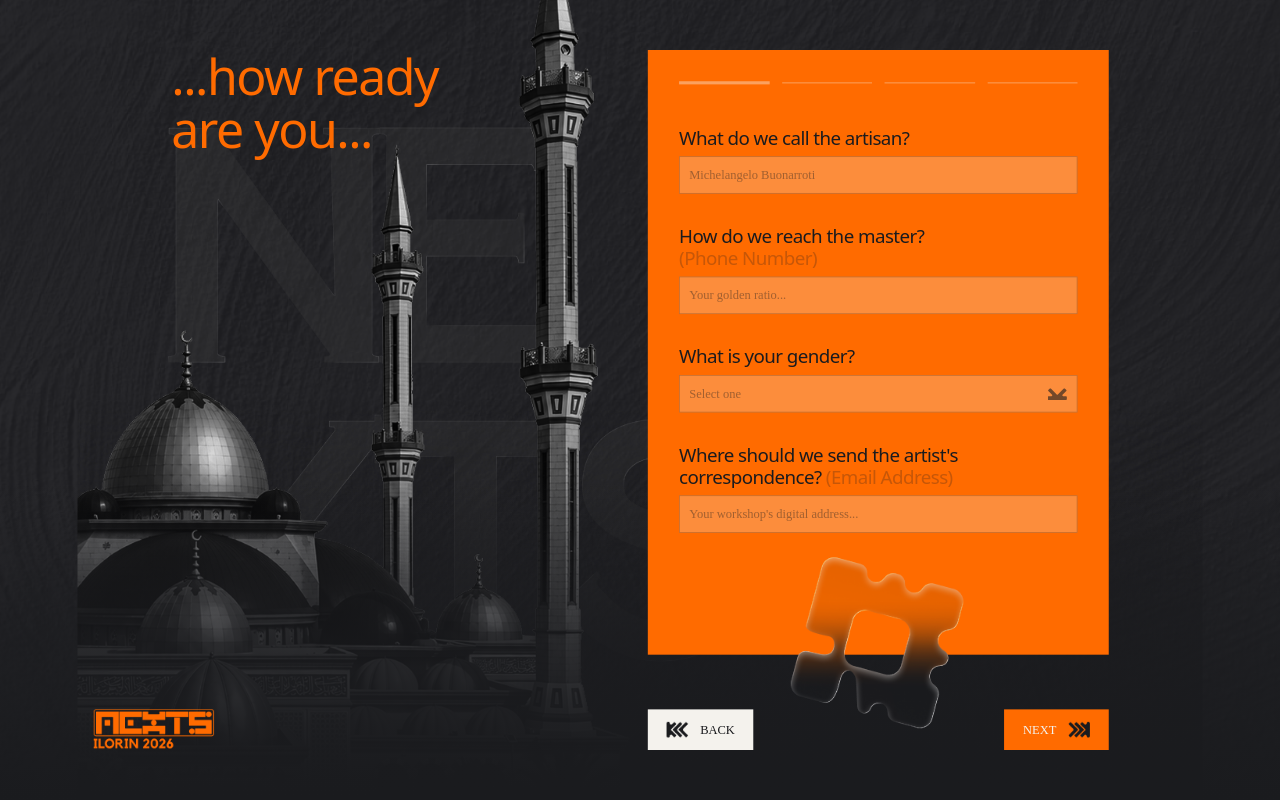
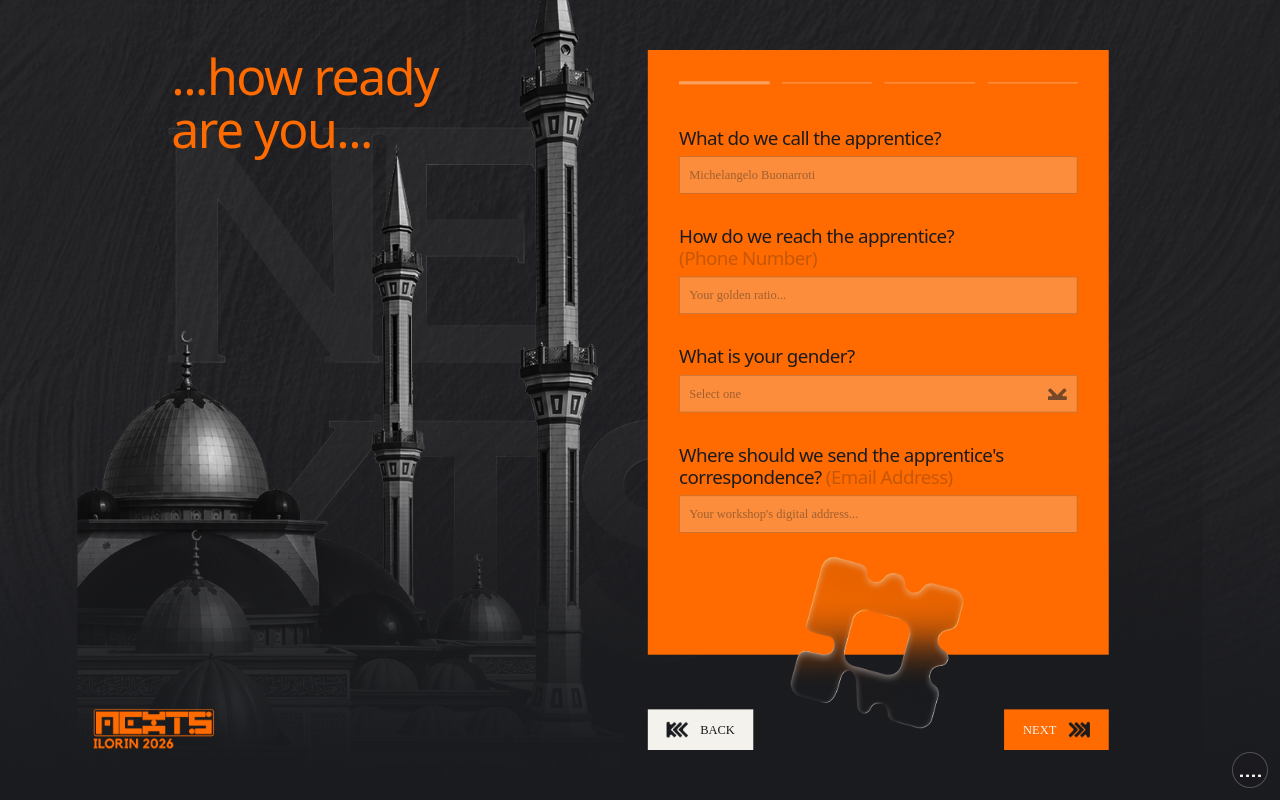
Before and after one commit to AIESECinNigeria/NEXTS-Ilorin-26, a React (Vite) app: page /registration/step-one in a window 1280 px wide. Built offline with nearby package versions, Linux system fonts and the light colour scheme; a web font is replaced by a local one.

Commit message:
added background music and reword form placeholder

```diff
--- /dev/null
+++ b/src/Components/BackgroundMusic.jsx
@@ -0,0 +1,117 @@
+import { useCallback, useEffect, useRef, useState } from 'react'
+import { motion } from 'framer-motion'
+import { AUDIO } from '../content'
+
+const STORAGE_KEY = 'nexts-music-muted'
+const VOLUME = 0.6
+const FADE_MS = 1800
+const UNLOCK_EVENTS = ['pointerdown', 'keydown', 'touchstart']
+
+function readMuted() {
+  try {
+    return localStorage.getItem(STORAGE_KEY) === '1'
+  } catch {
+    return false
+  }
+}
+
+function saveMuted(muted) {
+  try {
+    localStorage.setItem(STORAGE_KEY, muted ? '1' : '0')
+  } catch {
+    // storage blocked (private mode etc.) — the choice just won't be remembered
+  }
+}
+
+// Theme song for the whole site. Mounted above the router so it keeps playing between pages.
+// Browsers block sound until the visitor interacts, so if autoplay is refused we start on the first tap/click/key.
+export default function BackgroundMusic() {
+  const audio = useRef(null)
+  const fade = useRef(0)
+  const [muted, setMuted] = useState(readMuted)
+  const [playing, setPlaying] = useState(false)
+
+  const play = useCallback(() => {
+    const el = audio.current
+    if (!el) return Promise.resolve(false)
+    cancelAnimationFrame(fade.current)
+    el.volume = 0
+    return el.play().then(
+      () => {
+        // fade in instead of starting at full volume
+        const start = performance.now()
+        const step = (now) => {
+          const t = Math.min(1, (now - start) / FADE_MS)
+          el.volume = VOLUME * t
+          if (t < 1) fade.current = requestAnimationFrame(step)
+        }
+        fade.current = requestAnimationFrame(step)
+        return true
+      },
+      () => false,
+    )
+  }, [])
+
+  useEffect(() => {
+    if (muted) return
+    let unlocked = false
+    const unlock = () => {
+      if (unlocked) return
+      unlocked = true
+      remove()
+      play()
+    }
+    const remove = () => UNLOCK_EVENTS.forEach((e) => window.removeEventListener(e, unlock, true))
+
+    play().then((ok) => {
+      if (!ok && !unlocked) UNLOCK_EVENTS.forEach((e) => window.addEventListener(e, unlock, true))
+    })
+    return remove
+  }, [muted, play])
+
+  useEffect(() => () => cancelAnimationFrame(fade.current), [])
+
+  const toggle = () => {
+    const next = !muted
+    setMuted(next)
+    saveMuted(next)
+    if (next) {
+      cancelAnimationFrame(fade.current)
+      audio.current?.pause()
+    }
+  }
+
+  const on = playing && !muted
+
+  return (
+    <>
+      <audio ref={audio} src={AUDIO.theme} loop preload="auto" onPlay={() => setPlaying(true)} onPause={() => setPlaying(false)} />
+      <motion.button
+        type="button"
+        onClick={toggle}
+        aria-label={muted ? 'Play music' : 'Mute music'}
+        aria-pressed={!muted}
+        title={muted ? 'Play music' : 'Mute music'}
+        initial={{ opacity: 0, scale: 0.8 }}
+        animate={{ opacity: 1, scale: 1 }}
+        transition={{ delay: 1, duration: 0.5 }}
+        whileHover={{ scale: 1.08 }}
+        whileTap={{ scale: 0.92 }}
+        className="fixed right-2 bottom-2 z-50 flex h-8 w-8 md:right-3 md:bottom-3 md:h-9 md:w-9 cursor-pointer items-center justify-center rounded-full border border-cream/25 bg-ink/50 backdrop-blur-sm focus-visible:outline-2 focus-visible:outline-offset-2 focus-visible:outline-cream"
+      >
+        {/* Equalizer bars dance while the song plays and flatten when it's off */}
+        <span aria-hidden className="flex h-3.5 items-end gap-0.75">
+          {[0.9, 0.5, 1, 0.65].map((peak, i) => (
+            <motion.span
+              key={i}
+              className="w-0.75 origin-bottom rounded-full bg-cream"
+              style={{ height: '100%' }}
+              animate={{ scaleY: on ? [0.25, peak, 0.4, peak * 0.8, 0.25] : 0.18 }}
+              transition={on ? { duration: 1.1 + i * 0.15, repeat: Infinity, ease: 'easeInOut' } : { duration: 0.3 }}
+            />
+          ))}
+        </span>
+      </motion.button>
+    </>
+  )
+}
--- a/src/Registration/FirstPage/FirstPage.jsx
+++ b/src/Registration/FirstPage/FirstPage.jsx
@@ -9,7 +9,7 @@ const FirstPage = () => (
   <>
     <TextField
       name="fullName"
-      label="What do we call the artisan?"
+      label="What do we call the apprentice?"
       placeholder="Michelangelo Buonarroti"
       mobilePlaceholder="Enter your name"
       rules={{ required: 'Full Name is required' }}
@@ -17,7 +17,7 @@ const FirstPage = () => (
     <TextField
       name="number"
       type="tel"
-      label="How do we reach the master?"
+      label="How do we reach the apprentice?"
       hint="(Phone Number)"
       hintBreak
       placeholder="Your golden ratio..."
@@ -27,7 +27,7 @@ const FirstPage = () => (
     <TextField
       name="email"
       type="email"
-      label="Where should we send the artist's correspondence?"
+      label="Where should we send the apprentice's correspondence?"
       hint="(Email Address)"
       placeholder="Your workshop's digital address..."
       rules={{ required: 'Email is required' }}
--- a/src/Registration/FourthPage/FourthPage.jsx
+++ b/src/Registration/FourthPage/FourthPage.jsx
@@ -4,7 +4,7 @@ const FourthPage = () => (
   <>
     <TextField
       name="nextOfKin"
-      label="Who do we call when the artisan needs an extra pair of hands?"
+      label="Who do we call when the apprentice needs an extra pair of hands?"
       placeholder="Name and number of your next of kin"
       rules={{ required: 'Next of Kin is required' }}
     />
--- a/src/Registration/Registration.jsx
+++ b/src/Registration/Registration.jsx
@@ -255,7 +255,7 @@ function MobileLayout({ index, questions, onSubmit, onBack, busy }) {
         <div className="absolute inset-0 bg-ink/85" />
       </div>
 
-      <form onSubmit={onSubmit} noValidate className="relative mx-auto flex w-full max-w-[430px] flex-col px-5 pt-6 pb-8">
+      <form onSubmit={onSubmit} noValidate className="relative mx-auto flex w-full max-w-[430px] flex-col px-5 pt-6 pb-16">
         <motion.div {...fadeFrom({ y: -12 }, 0.2, 0.8)} className="relative z-10 flex h-7 items-center justify-between">
           <AnimatePresence mode="wait">
             <motion.img
--- a/src/Registration/SecondPage/SecondPage.jsx
+++ b/src/Registration/SecondPage/SecondPage.jsx
@@ -50,7 +50,7 @@ const SecondPage = () => (
     <SelectField
       name="first_conf"
       label="Is this your first time entering the forge?"
-      placeholder="Select an option"
+      placeholder="Is this your first conference"
       options={YES_NO}
       rules={{ required: 'First Conference selection is required' }}
     />
--- a/src/Registration/ThirdPage/ThirdPage.jsx
+++ b/src/Registration/ThirdPage/ThirdPage.jsx
@@ -9,7 +9,7 @@ const ThirdPage = () => (
   <>
     <TextField
       name="allergies"
-      label="What must we keep away from the artisan?"
+      label="What must we keep away from the apprentice?"
       placeholder="What is/are your allergy(ies)?"
       rules={{ required: 'Allergies is required' }}
     />
@@ -21,8 +21,8 @@ const ThirdPage = () => (
     />
     <SelectField
       name="roomSituation"
-      label="Will you share the workshop with fellow artisans?"
-      placeholder="Choose your workshop arrangement"
+      label="Will you share the workshop with fellow apprentices?"
+      placeholder="Make your choice"
       options={YES_NO}
       rules={{ required: 'Room Situation selection is required' }}
     />
--- a/src/content.js
+++ b/src/content.js
@@ -56,6 +56,10 @@ export const IMAGES = {
   mIconScissors: img('m-icon-scissors.svg'),
 }
 
+export const AUDIO = {
+  theme: '/audio/theme.mp3', // Son Lux – Thunderbolts
+}
+
 export const TIMING = {
   fade: 0.9, // seconds, fade in/out of every screen
   introHold: 2600, // ms Hero 01 stays on screen after fading in
--- a/src/main.jsx
+++ b/src/main.jsx
@@ -7,6 +7,7 @@ import App from './App.jsx'
 import Registration from './Registration/Registration.jsx'
 // File is Success.jsx — the import must match its case or the build fails on Linux hosts
 import Success from './Registration/Success/Success.jsx'
+import BackgroundMusic from './components/BackgroundMusic.jsx'
 
 // Example NotFound page
 const NotFound = () => <h1>Page Not Found</h1>
@@ -31,5 +32,7 @@ const router = createBrowserRouter([
 ReactDOM.createRoot(document.getElementById('root')).render(
   <React.StrictMode>
     <RouterProvider router={router} />
+    {/* Outside the router so the song doesn't restart when the page changes */}
+    <BackgroundMusic />
   </React.StrictMode>
 )
```
Also changed, not shown: 1 other file (tests, documents, lock files or other folders).
